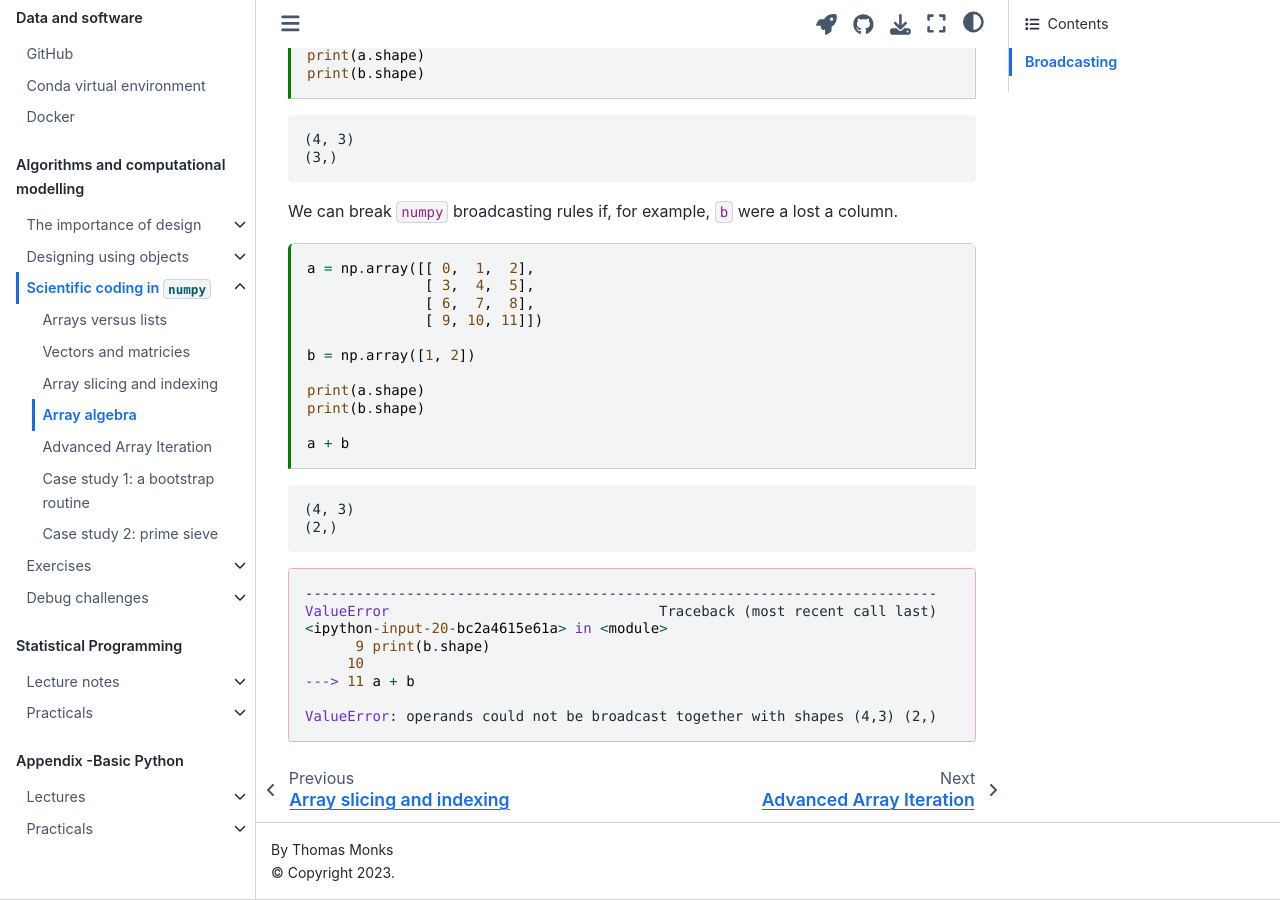
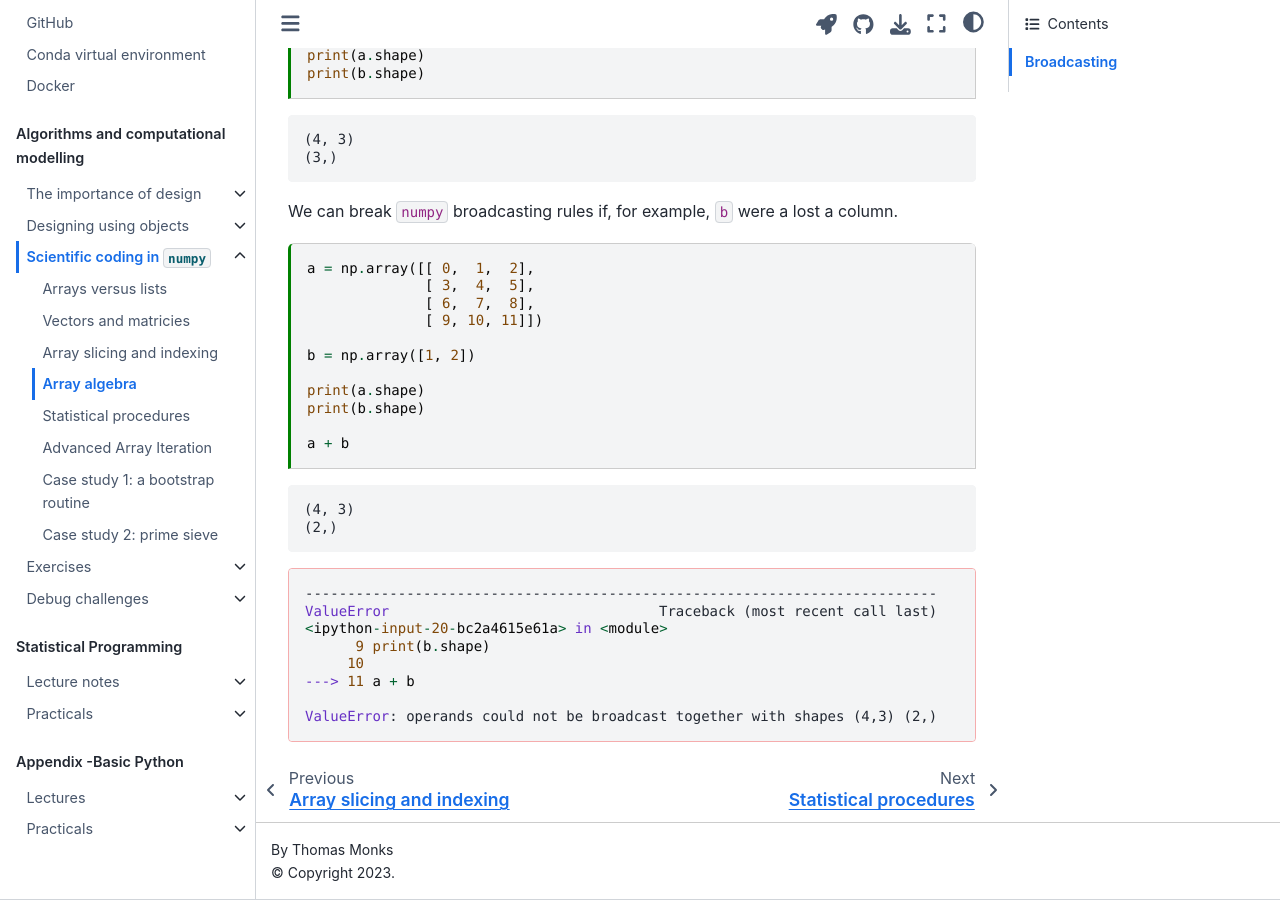
Before and after one commit to health-data-science-OR/coding-for-ml, a Jupyter Book: the page built from content/01_algorithms/03_numpy/04_algebra.ipynb, in a window 1280 px wide and 900 px high, scrolled down 2403 px. Built offline with Jupyter Book 1.0.4 settings and Sphinx 7.4.7 and the Sphinx Book theme 1.1.4, drawn with Linux system fonts in a browser that asks for light colours; pages that are not in the unit, such as notebooks, are missing from menus; part of the change alters nothing that is shown.

Commit message:
ALG: np stats update

```diff
--- a/_toc.yml
+++ b/_toc.yml
@@ -26,6 +26,7 @@
       - file: content/01_algorithms/03_numpy/02_vectors
       - file: content/01_algorithms/03_numpy/03_slicing
       - file: content/01_algorithms/03_numpy/04_algebra
+      - file: content/01_algorithms/03_numpy/05_statistics
       - file: content/01_algorithms/03_numpy/05_advanced_iter
       - file: content/01_algorithms/03_numpy/04_real
       - file: content/01_algorithms/03_numpy/05_primes
```
Also changed, not shown: content/01_algorithms/03_numpy/05_statistics.ipynb.
